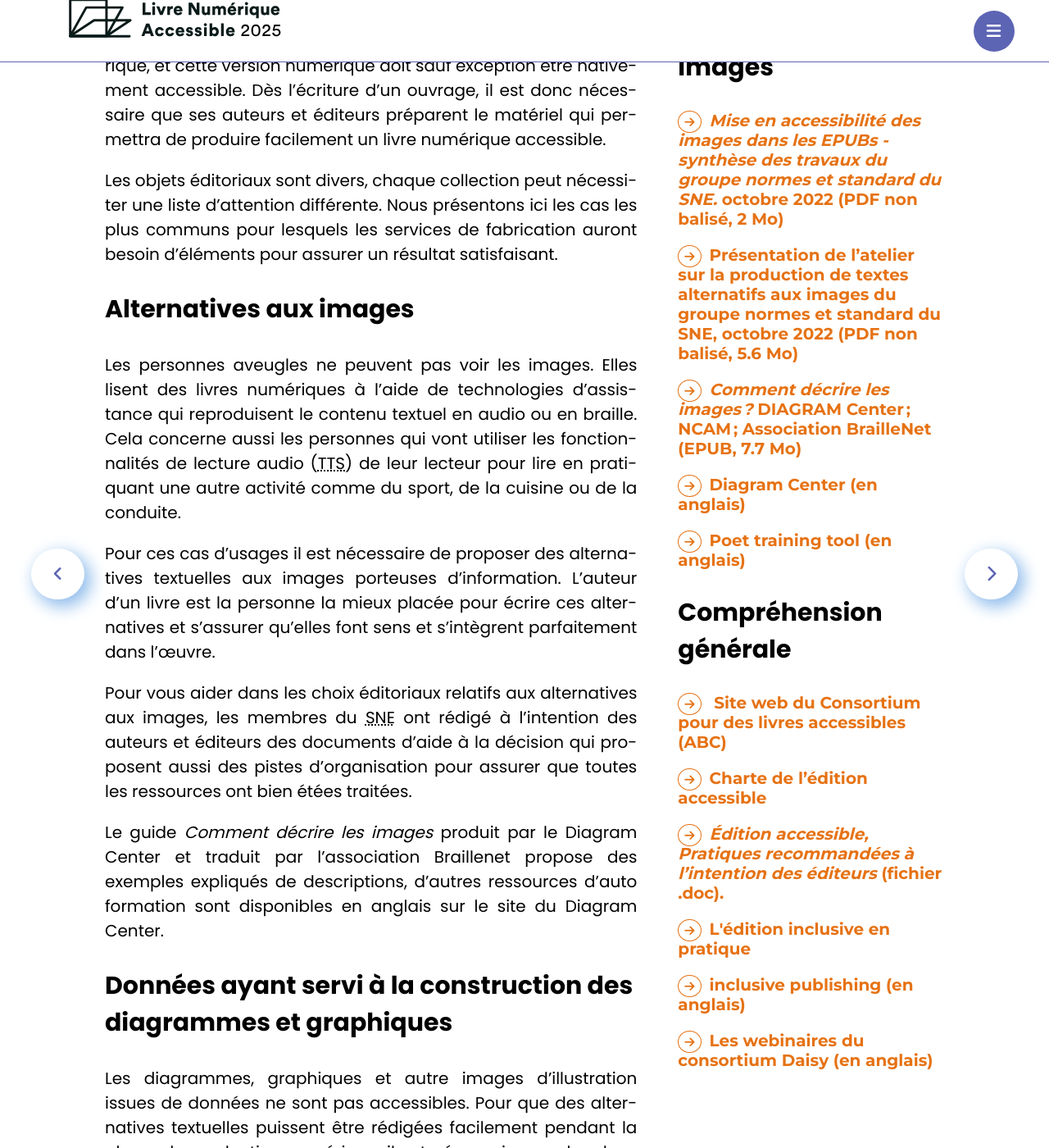
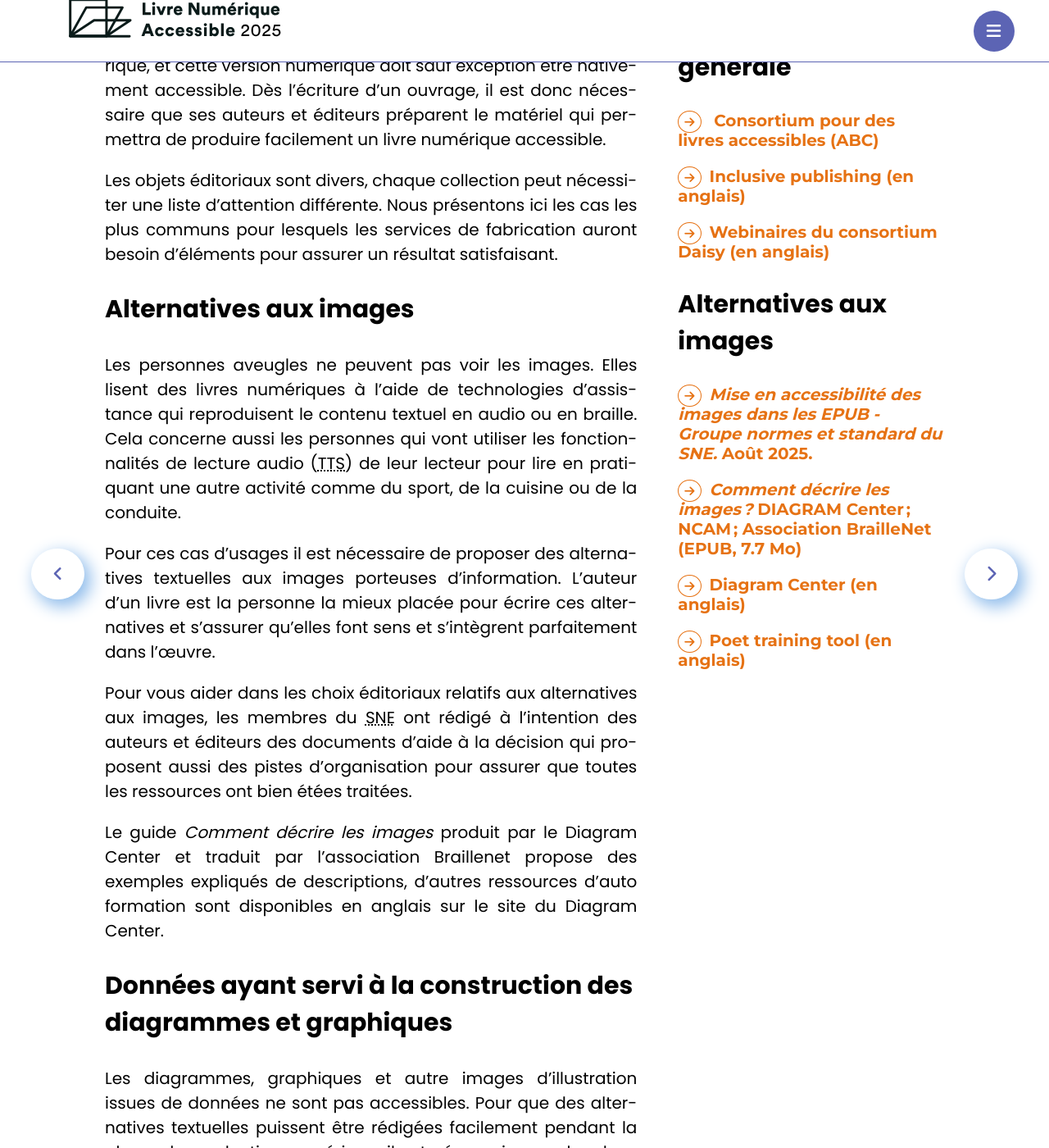
Before and after one commit to edition-accessible/lina25, a Jekyll site: the page built from pages/concevoir.md, in a window 1280 px wide and 1400 px high, scrolled down 1176 px. Shown: the whole window at 82% size. Built offline with Jekyll 4.4.1, drawn with Linux system fonts in a browser that asks for light colours; nearby versions of some CDN libraries; comment, search, counter and statistics services are not loaded.

Commit message:
Corrige les liens de la section concevoir
* place les liens généraux en premier (les images en second)
* limite à un lien pour ABC
* met à jour le lien vers la charte images du SNE (désormais disponible en html)

```diff
--- a/pages/concevoir.md
+++ b/pages/concevoir.md
@@ -61,13 +61,25 @@ Voici une liste non exhaustive des situations que vous pouvez rencontrer et auxq
 
 ## Ressources
 
+### Compréhension générale
+
+<ul>
+
+<li class="color_orange"><a href="https://www.accessiblebooksconsortium.org/publishing/fr/" class ="link color_orange">
+Consortium pour des livres accessibles (ABC)</a></li>
+
+<!-- <li><a href="https://www.inclusivepublishinginpractice.org/" class ="link color_orange">L'édition inclusive en pratique</a></li> -->
+
+<li><a href="https://inclusivepublishing.org/" class ="link color_orange" lang="en">Inclusive publishing <span lang="fr">(en anglais)</span></a></li>
+
+<li><a href="https://daisy.org/webinar-series/" class ="link color_orange">Webinaires du consortium Daisy <span lang="fr">(en anglais)</span></a></li>
+</ul>
+
 ### Alternatives aux images
 
 <ul>
 
-<li><a href="https://www.sne.fr/app/uploads/2022/10/SNE-Normes-et-stanrdards-Textes-alternatifs-image-Document-de-synthese-.._vdef2.pdf" class ="link color_orange"><cite>Mise en accessibilité des images dans les EPUBs - synthèse des travaux du groupe normes et standard du SNE.</cite> octobre 2022 (PDF non balisé, 2 Mo)</a></li>
-
-<li><a href="https://www.sne.fr/app/uploads/2022/10/SNE_Atelier_Normes-et-Standards_Accessibilite_Textes-alternatifs_2022.pptx.pdf" class ="link color_orange">Présentation de l’atelier sur la production de textes alternatifs aux images du groupe normes et standard du SNE, octobre 2022 (PDF non balisé, 5.6 Mo)</a></li>
+<li><a href="https://edition-accessible.github.io/ePubAccessibleCharteSNE/charte-image.html" class ="link color_orange"><cite>Mise en accessibilité des images dans les EPUB - Groupe normes et standard du SNE.</cite> Août 2025.</a></li>
 
 <li><a href="https://github.com/benetech/AccessibleImageSampleBook/blob/master/AccessibleImageSampleBookFrench/DIAGRAM_Image-Description-Guidelines_FR.epub?raw=true" class ="link color_orange"><cite>Comment décrire les images&#8239;?</cite> DIAGRAM Center&#8239;; NCAM&#8239;; Association BrailleNet (EPUB, 7.7 Mo) </a></li>
 
@@ -77,21 +89,4 @@ Voici une liste non exhaustive des situations que vous pouvez rencontrer et auxq
 
 </ul>
 
-### Compréhension générale
-
-<ul>
-
-<li class="color_orange"><a href="https://www.accessiblebooksconsortium.org/publishing/fr/" class ="link color_orange">
-Site web du Consortium pour des livres accessibles (ABC)</a></li>
-
-<li><a href="https://www.accessiblebooksconsortium.org/documents/102554/102064/abc_charter.pdf" class ="link color_orange">Charte de l’édition accessible</a></li>
-
-<li><a href="https://www.accessiblebooksconsortium.org/documents/102554/254117/best_practice_guidelines.doc" class ="link color_orange"><cite>Édition accessible, Pratiques recommandées à l’intention des éditeurs</cite> (fichier .doc).</a></li>
-
-<li><a href="https://www.inclusivepublishinginpractice.org/" class ="link color_orange">L'édition inclusive en pratique</a></li>
-
-<li><a href="https://inclusivepublishing.org/" class ="link color_orange" lang="en">inclusive publishing <span lang="fr">(en anglais)</span></a></li>
-
-<li><a href="https://daisy.org/webinar-series/" class ="link color_orange">Les webinaires du consortium Daisy <span lang="fr">(en anglais)</span></a></li>
-</ul>
 </section>
```
